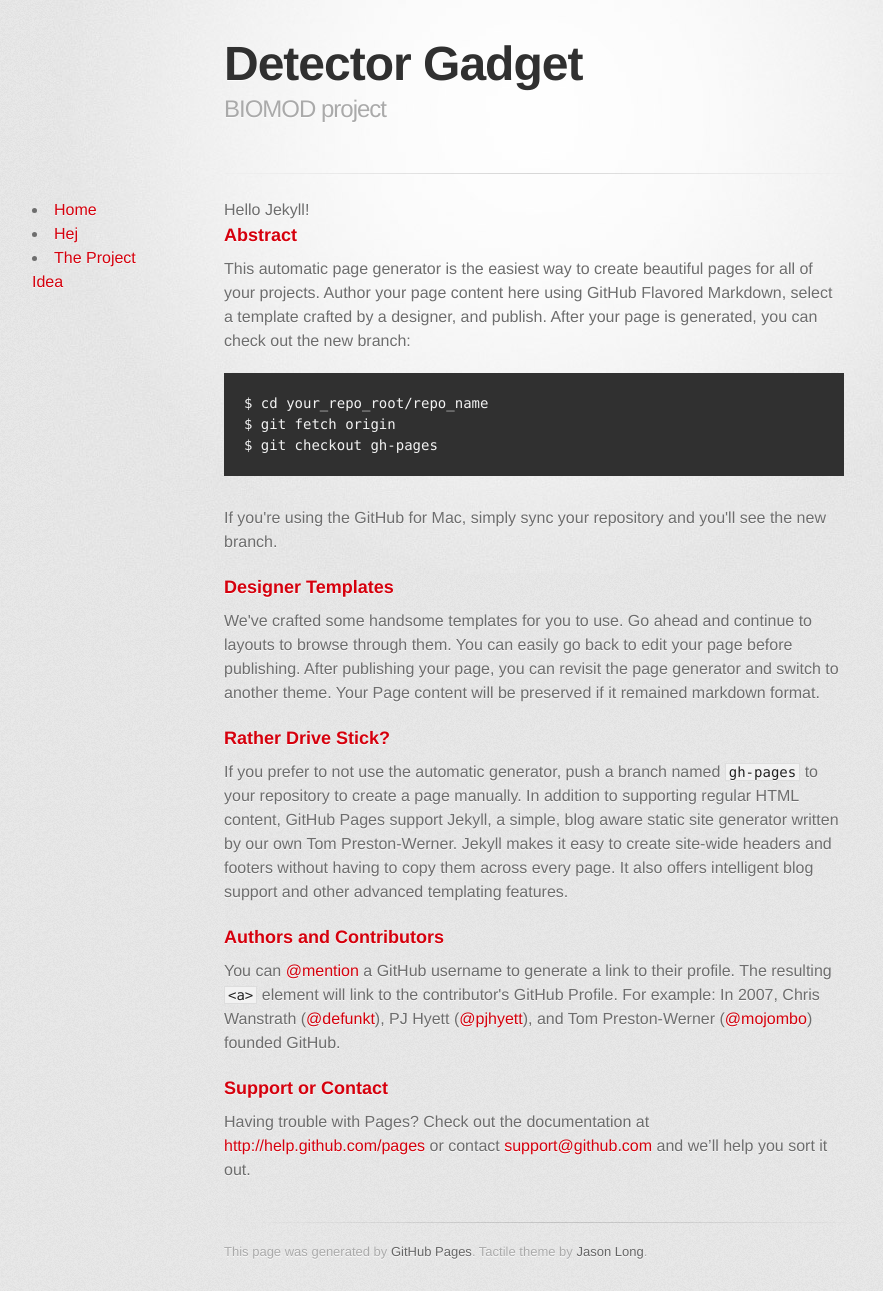
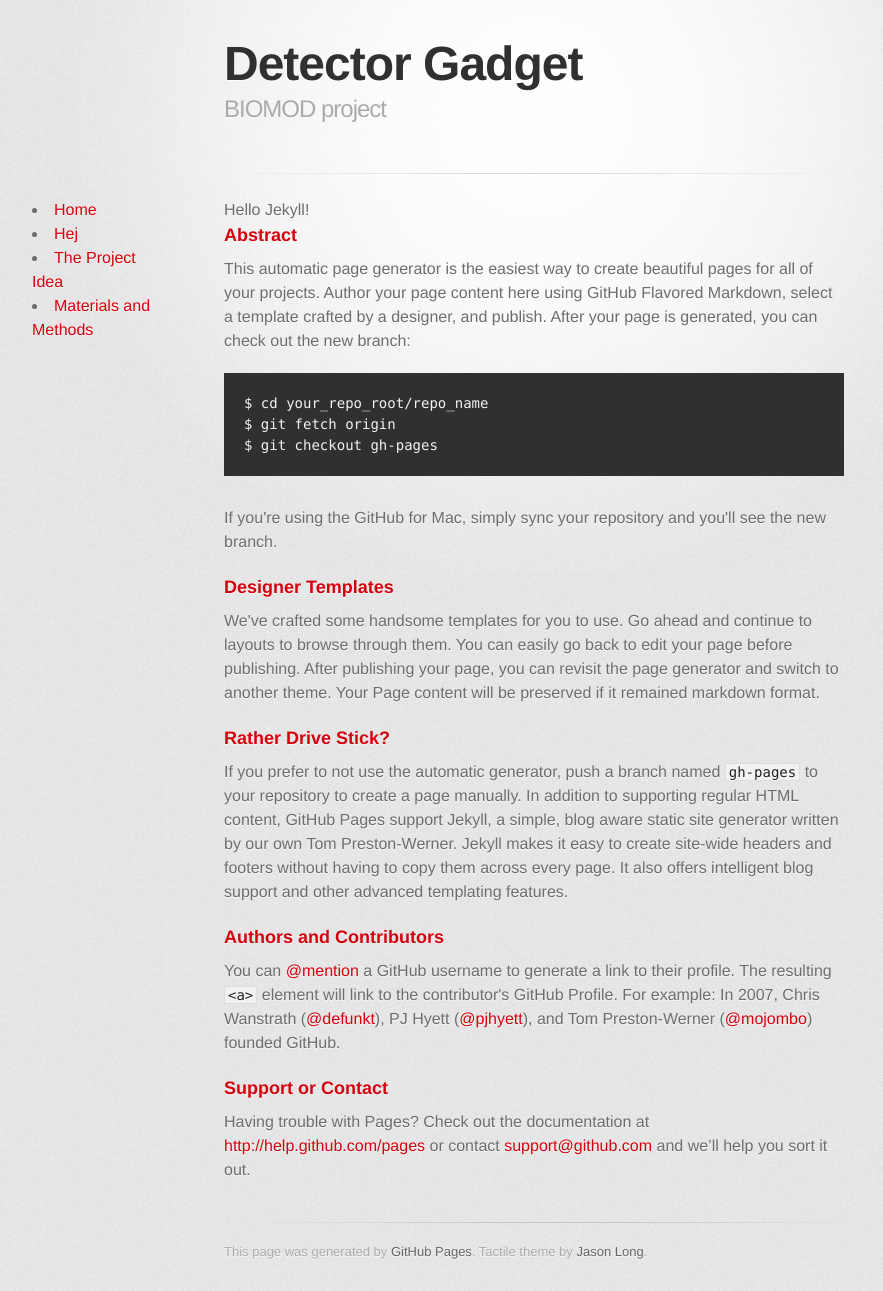
Before and after one commit to detectorgadget/detectorgadget.github.io, a Jekyll site: the page built from index.html, in a window 1280 px wide. Shown: the whole page, without its empty margins (106-989 px from the left). Built offline with Jekyll 4.4.1, drawn with Linux system fonts in a browser that asks for light colours; some web fonts are replaced.

Commit message:
Add Matmeth to menu

```diff
--- a/_includes/menu.md
+++ b/_includes/menu.md
@@ -1,3 +1,4 @@
 * [Home](index.html)
 * [Hej](hejny.html)
 * [The Project Idea](theproject.html)
+* [Materials and Methods](Matmeth.html)
```
